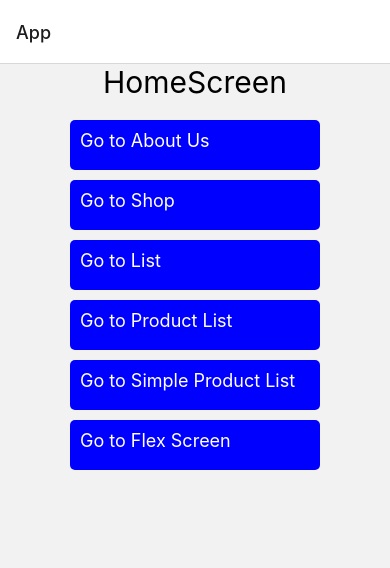
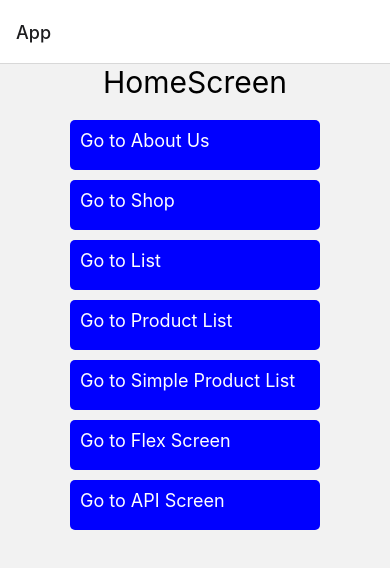
Before and after one commit to Digital-School-Ferizaj/7a-ReactNative, a React Native app: screen /Home in a window 390 px wide. Shown: the top 568 px of the page. Built offline with nearby package versions, Linux system fonts and the light colour scheme.

Commit message:
lesson 12

```diff
--- a/App.js
+++ b/App.js
@@ -8,6 +8,7 @@ import ListScreen from './src/screens/listScreen';
 import ProductList from './src/screens/productList';
 import SimProductList from './src/screens/simProdList';
 import FlexScreen from './src/screens/flexScreen';
+import ApiScreen from './src/screens/apiScreen';
 
 const Stack = createStackNavigator();
 
@@ -25,6 +26,7 @@ export default function App() {
         <Stack.Screen name="ProductList" component={ProductList} />
         <Stack.Screen name="SimProductList" component={SimProductList} />
         <Stack.Screen name="FlexScreen" component={FlexScreen} />
+        <Stack.Screen name="ApiScreen" component={ApiScreen} />
       </Stack.Navigator>
     </NavigationContainer>
   );
--- a/src/screens/HomeScreen.js
+++ b/src/screens/HomeScreen.js
@@ -48,6 +48,13 @@ const HomeScreen = ({navigation}) => {
         <Text style={styles.buttonText}>Go to Flex Screen</Text>
       </TouchableOpacity>
 
+        <TouchableOpacity
+        onPress={() => navigation.navigate("ApiScreen")}
+        style={styles.button}
+      >
+        <Text style={styles.buttonText}>Go to API Screen</Text>
+      </TouchableOpacity>
+
     </View>
   );
 };
--- /dev/null
+++ b/src/screens/apiScreen.js
@@ -0,0 +1,41 @@
+import react from "react";
+import { View, Text, StyleSheet } from "react-native";
+
+class ApiScreen extends react.Component {
+
+    constructor() {
+        super();
+        this.state = {
+            posts: []
+        }
+    }
+
+    async componentDidMount() {
+        const data = await fetch('https://jsonplaceholder.typicode.com/posts');
+        const dataJson = await data.json();
+        this.setState({ posts: dataJson });
+    }
+
+    render() {
+        return (
+            <View style={styles.container}>
+                <Text>ApiScreen</Text>
+                <FlatList
+                    data={this.state.posts}
+                    keyExtractor={(item) => item.id.toString()}
+                />
+            </View>
+        )
+    }
+
+}
+
+const styles = StyleSheet.create({
+    container: {
+        flex: 1,
+        justifyContent: "center",
+        alignItems: "center"
+    }
+});
+
+export default ApiScreen;
```
